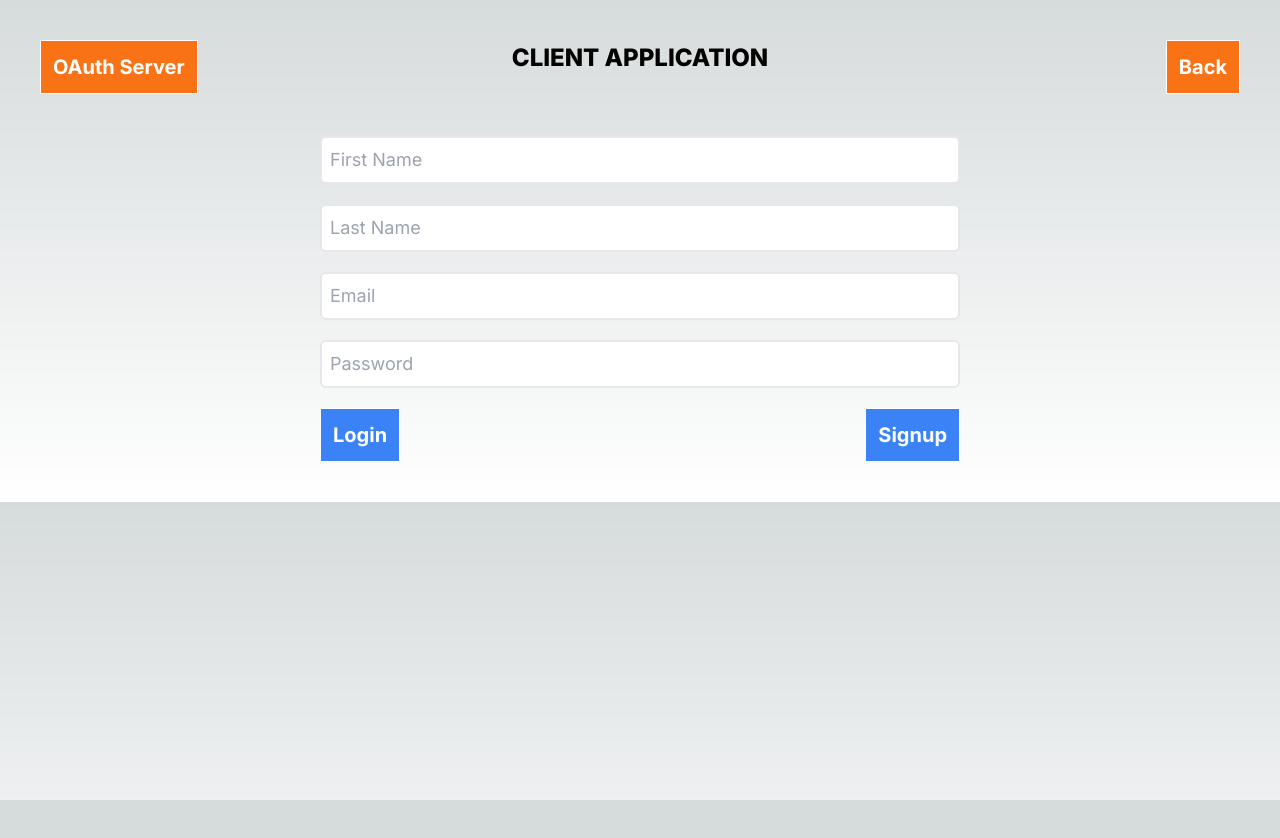
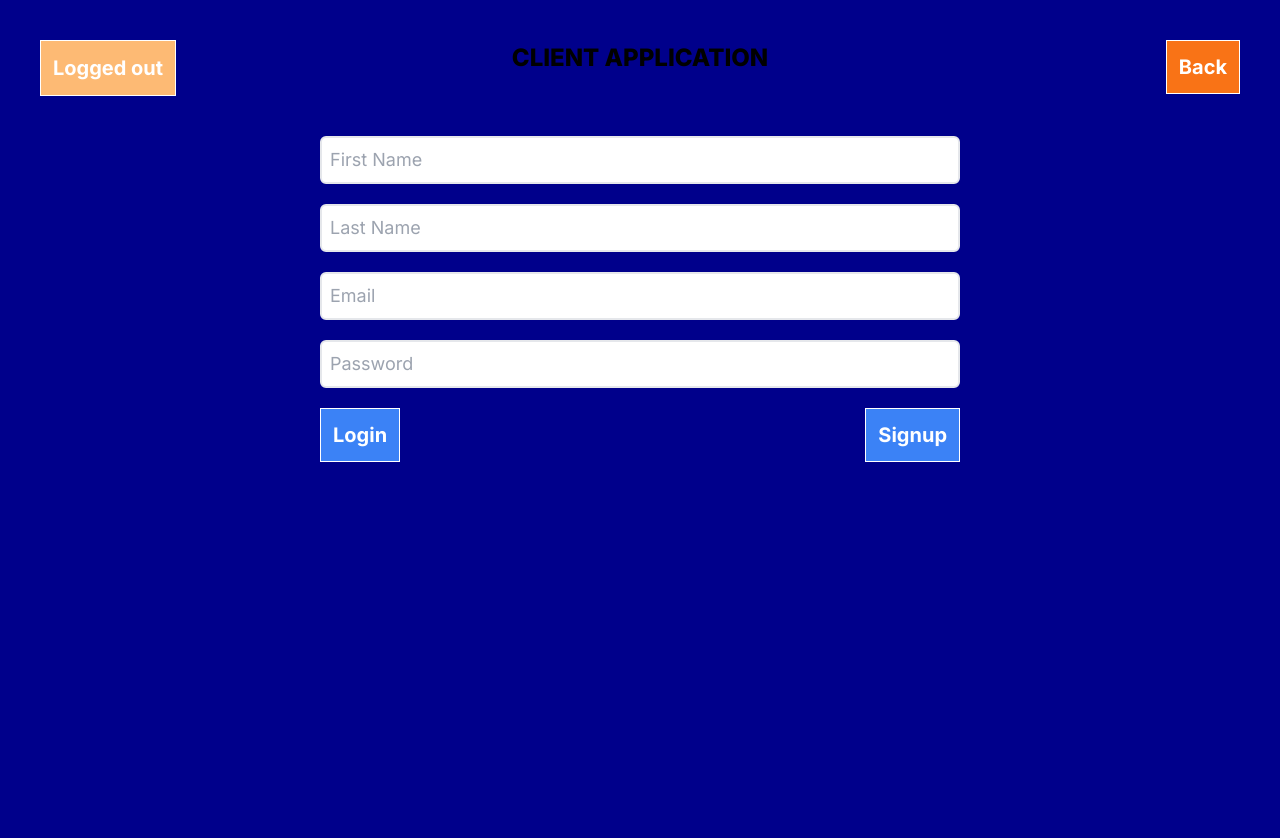
Before and after one commit to NicoTollenaar/oauth-server, a Next.js app in the folder client/: page /client-frontend/login-or-signin in a window 1280 px wide. Shown: the top 838 px of the page. Before the commit the page ends 800 px from the top, so only its background shows below. Built offline with nearby package versions, Linux system fonts and the light colour scheme; no server answers.

Commit message:
still working on login and signin pages

```diff
--- a/client/src/app/client-frontend/get-resources/page.tsx
+++ b/client/src/app/client-frontend/get-resources/page.tsx
@@ -5,7 +5,6 @@ import { Utils } from "../../utils/utils";
 import useResource from "@/app/hooks/useResource";
 import { OAuthError } from "@/app/types/customTypes";
 import Button from "@/app/oauth-frontend/components/Button";
-import Logout from "@/app/oauth-frontend/components/Logout";
 import { REQUESTED_SCOPE } from "@/app/constants/otherConstants";
 
 export default function GetResources() {
@@ -38,7 +37,7 @@ export default function GetResources() {
   // }
 
   return (
-    <div className="flex flex-col gap-1 justify-between">
+    <div className="flex flex-col justify-center gap-5 h-[100vh] bg-[darkblue]">
       {/* <div className="w-[vw] flex flex-row justify-end"> */}
       {/* <div className="me-[10%]">
           <Logout changeMessage={changeMessage} />
--- a/client/src/app/client-frontend/layout.tsx
+++ b/client/src/app/client-frontend/layout.tsx
@@ -4,6 +4,7 @@ import { usePathname } from "next/navigation";
 import Link from "next/link";
 import Button from "../oauth-frontend/components/Button";
 import { clientLoginUrl, redirect_uri } from "../constants/urls";
+import Logout from "../oauth-frontend/components/Logout";
 
 export default function ClientNavBar({
   children,
@@ -21,8 +22,11 @@ export default function ClientNavBar({
 
   return (
     <section className="w-[vw] flex flex-col">
-      <div className="w-[100%] flex flex-row justify-center">
+      <div className="w-[100%] flex flex-row justify-center bg-[darkblue]">
         <div className="w-[25%] flex flex-row justify-start mt-10 ms-10">
+          {href === redirect_uri ? (
+            <Logout changeMessage={() => {}} server="client" />
+          ) : (
             <Link href={"http://localhost:3000/oauth-frontend/login-or-signin"}>
               <Button
                 buttonText={"OAuth Server"}
@@ -30,6 +34,7 @@ export default function ClientNavBar({
                 handleClick={() => {}}
               />
             </Link>
+          )}
         </div>
         <div className="w-[50%] flex flex-row justify-center">
           <h1 className="mt-10 text-[1.5em] text-center font-extrabold m-5">
@@ -46,7 +51,7 @@ export default function ClientNavBar({
           </Link>
         </div>
       </div>
-      <div className="children-div-client">{children}</div>
+      <div>{children}</div>
     </section>
   );
 }
--- a/client/src/app/client-frontend/login-or-signin/page.tsx
+++ b/client/src/app/client-frontend/login-or-signin/page.tsx
@@ -1,5 +1,4 @@
 "use client";
-import Button from "@/app/oauth-frontend/components/Button";
 import LoginForm from "@/app/oauth-frontend/components/LoginForm";
 export default function LogOrSignInClient() {
   function handleLogin() {
@@ -8,5 +7,9 @@ export default function LogOrSignInClient() {
   const handleSubmit = () => {
     console.log("called handleSubmit");
   };
-  return <LoginForm handleLogin={handleLogin} handleSubmit={handleSubmit} />;
+  return (
+    <div className="h-[100vh] bg-[darkblue]">
+      <LoginForm handleLogin={handleLogin} handleSubmit={handleSubmit} />
+    </div>
+  );
 }
--- a/client/src/app/constants/urls.ts
+++ b/client/src/app/constants/urls.ts
@@ -7,12 +7,15 @@ const baseUrlResourceServer = "http://localhost:4000/resource-server";
 export const redirect_uri = `${baseUrlClientFrontend}/get-resources`;
 
 export const confirmOrLoginEndpoint = `${baseUrlOauthBackend}/confirm-or-login`;
-export const loginEndpoint = `${baseUrlOauthBackend}/login`;
-export const logoutEndpoint = `${baseUrlOauthBackend}/logout`;
+export const loginEndpointOAuth = `${baseUrlOauthBackend}/login`;
+export const loginEndpointClient = `${baseUrlClientBackend}/login`;
+export const logoutOAuthEndpoint = `${baseUrlOauthBackend}/logout`;
+export const logoutClientEndpoint = `${baseUrlClientBackend}/logout`;
 export const authorisationEndpointFrontend = `${baseUrlOauthFrontend}/authorize`;
 export const authorisationEndpointBackend = `${baseUrlOauthBackend}/authorize`;
 export const tokenEndpoint = `${baseUrlOauthBackend}/oauth/token`;
-export const loggedInStatusEndpoint = `${baseUrlOauthBackend}/logged-in-status`;
+export const loggedInStatusEndpointOAuth = `${baseUrlOauthBackend}/logged-in-status`;
+export const loggedInStatusEndpointClient = `${baseUrlClientBackend}/logged-in-status`;
 
 export const clientBackendGetResourcesEndpoint = `${baseUrlClientBackend}/get-resources`;
 export const clientBackendPKCEEndpoint = `${baseUrlClientBackend}/pkce`;
--- a/client/src/app/hooks/useLoggedInStatus.ts
+++ b/client/src/app/hooks/useLoggedInStatus.ts
@@ -1,9 +1,17 @@
 "use client";
 import { useState, useEffect } from "react";
-import { loggedInStatusEndpoint } from "../constants/urls";
+import {
+  loggedInStatusEndpointClient,
+  loggedInStatusEndpointOAuth,
+} from "../constants/urls";
+import { ServerType } from "../types/customTypes";
 
-export default function useLoggedInStatus() {
+export default function useLoggedInStatus(server: ServerType) {
   const [isLoggedIn, setIsLoggedIn] = useState<boolean>(false);
+  const loggedInStatusEndpoint: string =
+    server === "oauth"
+      ? loggedInStatusEndpointOAuth
+      : loggedInStatusEndpointClient;
 
   useEffect(() => {
     async function getLoggedInStatus() {
@@ -19,5 +27,5 @@ export default function useLoggedInStatus() {
     }
     getLoggedInStatus();
   }, []);
-  return {isLoggedIn, setIsLoggedIn};
+  return { isLoggedIn, setIsLoggedIn };
 }
--- a/client/src/app/oauth-frontend/authorize/page.tsx
+++ b/client/src/app/oauth-frontend/authorize/page.tsx
@@ -8,12 +8,12 @@ import { QueryObject } from "@/app/types/customTypes";
 import { redirect_uri } from "@/app/constants/urls";
 import { ReactElement, useState } from "react";
 import { OAuthError } from "@/app/types/customTypes";
-import Logout from "../components/Logout";
 
 export default function Authorize(): ReactElement<any, any> | undefined {
   const [message, setMessage] = useState<string | null>(null);
   const router = useRouter();
-  const {isLoggedIn}: {isLoggedIn: boolean} = useLoggedInStatus();
+  const { isLoggedIn }: { isLoggedIn: boolean } = useLoggedInStatus("oauth");
+  console.log("isLoggedIn:", isLoggedIn);
   const queryParams: URLSearchParams = useSearchParams();
   let queryObject: Record<string, string> = Utils.getQueryObject(queryParams);
   if (!Utils.isProfileQueryObject(queryObject)) {
@@ -56,13 +56,13 @@ export default function Authorize(): ReactElement<any, any> | undefined {
   }
 
   return (
-    <div className="h-screen w-[vw] bg-slate-500">
-      <h1 className="m-5 text-[1.5em] text-center font-extrabold">
+    <div className="h-screen w-[vw]">
+      {/* <h1 className="m-5 text-[1.5em] text-center font-extrabold">
         Authorisation Server
       </h1>
       <div className="me-[10%]">
-        <Logout changeMessage={changeMessage} />
-      </div>
+        <Logout changeMessage={changeMessage} server="oauth" />
+      </div> */}
       <div>
         {isLoggedIn ? (
           <Confirm
--- a/client/src/app/oauth-frontend/components/ConsentText.tsx
+++ b/client/src/app/oauth-frontend/components/ConsentText.tsx
@@ -8,13 +8,13 @@ export default function ConsentText({ queryObject }: ConsentTextProps) {
   return (
     <div className="flex flex-col w-[60%] justify-start gap-2 border-white">
       <h1 className="text-lg font-semibold">Application with clientID:</h1>
-      <h1 className="text-yellow-500 text-xl font-bold">
+      <h1 className="text-orange-500 text-xl font-bold">
         {queryObject.client_id}
       </h1>
       <h1 className="text-lg font-semibold">
         is asking to access information with the following scope:
       </h1>
-      <ul className="text-xl font-bold text-yellow-500">
+      <ul className="text-xl font-bold text-orange-500">
         {JSON.stringify(queryObject.scope)}
       </ul>
       <h1 className="text-xl font-bold">Do you consent?</h1>
--- a/client/src/app/oauth-frontend/components/Login.tsx
+++ b/client/src/app/oauth-frontend/components/Login.tsx
@@ -27,6 +27,7 @@ export default function Login({ queryObject, handlerFunction }: LoginProps) {
     };
     try {
       const response = await Utils.postLoginRequest(loginFormData);
+      console.log("response:", response);
       if (response?.ok) {
         handlerFunction();
       } else {
@@ -43,7 +44,7 @@ export default function Login({ queryObject, handlerFunction }: LoginProps) {
   }
 
   return (
-    <div className="h-[vh] w-[vw] bg-slate-500 flex flex-col items-center gap-12">
+    <div className="h-[vh] w-[vw] flex flex-col items-center gap-12 mt-[5%]">
       <ConsentText queryObject={queryObject} />
       <div className="flex justify-center gap-20">
         <Button
--- a/client/src/app/oauth-frontend/components/Logout.tsx
+++ b/client/src/app/oauth-frontend/components/Logout.tsx
@@ -1,19 +1,40 @@
 import { ReactElement } from "react";
 import Button from "./Button";
-import { logoutEndpoint } from "@/app/constants/urls";
+import {
+  logoutClientEndpoint,
+  logoutOAuthEndpoint,
+} from "@/app/constants/urls";
 import useLoggedInStatus from "@/app/hooks/useLoggedInStatus";
 import type { SetStateAction, Dispatch } from "react";
+import { ServerType } from "@/app/types/customTypes";
 
 interface LogoutProps {
   changeMessage: (newMessage: string | null) => void;
+  server: ServerType;
 }
 
-export default function Logout({ changeMessage }: LogoutProps): ReactElement {
+export default function Logout({
+  changeMessage,
+  server,
+}: LogoutProps): ReactElement {
   const {
     isLoggedIn,
     setIsLoggedIn,
   }: { isLoggedIn: boolean; setIsLoggedIn: Dispatch<SetStateAction<boolean>> } =
-    useLoggedInStatus();
+    useLoggedInStatus(server);
+
+  let logoutEndpoint: string;
+
+  switch (server) {
+    case "client":
+      logoutEndpoint = logoutClientEndpoint;
+      break;
+    case "oauth":
+      logoutEndpoint = logoutOAuthEndpoint;
+      break;
+    default:
+      logoutEndpoint = "";
+  }
 
   async function handleLogout() {
     const response = await fetch(logoutEndpoint, {
--- a/client/src/app/types/customTypes.ts
+++ b/client/src/app/types/customTypes.ts
@@ -47,3 +47,5 @@ export interface FormData {
   email: string;
   password: string;
 }
+
+export type ServerType = "client" | "oauth";
--- a/client/src/app/utils/utils.ts
+++ b/client/src/app/utils/utils.ts
@@ -2,8 +2,9 @@ import {
   authorisationEndpointBackend,
   authorisationEndpointFrontend,
   redirect_uri,
-  loginEndpoint,
   clientBackendGetResourcesEndpoint,
+  loggedInStatusEndpointOAuth,
+  loginEndpointOAuth,
 } from "../constants/urls";
 import {
   LoginFormData,
@@ -48,10 +49,12 @@ export class Utils {
     }
   }
 
-  static async postLoginRequest(loginFormData: LoginFormData) {
+  static async postLoginRequest(
+    loginFormData: LoginFormData
+  ): Promise<Response | void> {
     const body = JSON.stringify(loginFormData);
     try {
-      const response = await fetch(loginEndpoint, {
+      const response: Response = await fetch(loginEndpointOAuth, {
         method: "POST",
         credentials: "include",
         headers: {
```
Also changed, not shown: client/src/app/oauth-frontend/layout.tsx (renamed from client/src/app/oauth-frontend/login-or-signin/layout.tsx, +4 -6 lines). Lines whose indentation alone changed are shown as unchanged.
